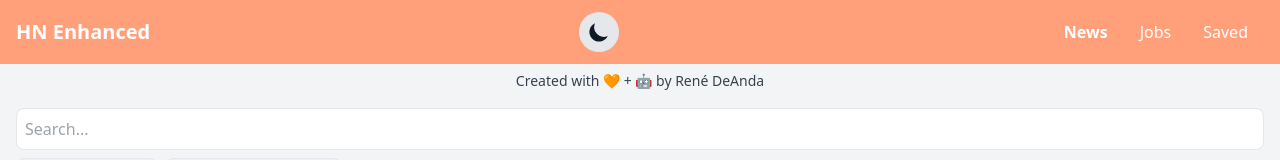
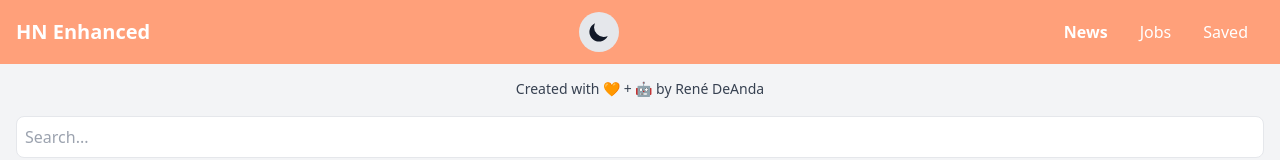
Before and after one commit to renedeanda/hn.makr.io, a Next.js app: page / in a window 1280 px wide. Shown: the top 160 px of the page. Built offline with nearby package versions, Linux system fonts and the light colour scheme; no server answers.

Commit message:
Update index.js

```diff
--- a/pages/index.js
+++ b/pages/index.js
@@ -34,7 +34,7 @@
       />
       <Header activeTab={activeTab} />
       <main className="container mx-auto px-4 pt-2 pb-8">
-        <div className="text-center mb-4">
+        <div className="text-center mt-2 mb-4">
           <a
             href="https://renedeanda.com?utm_source=hn.makr.io"
             target="_blank"
```
